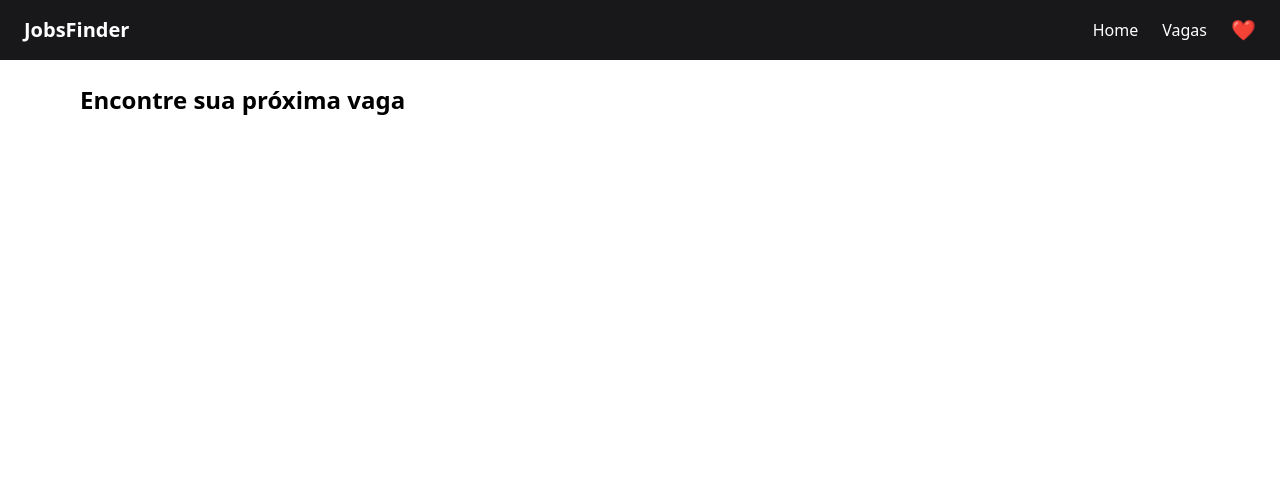
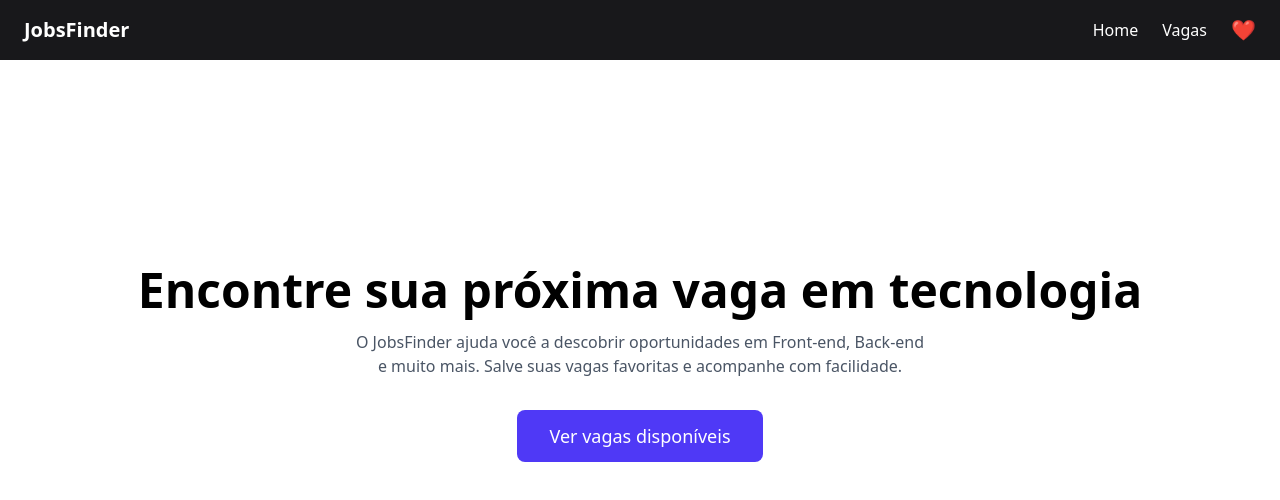
Before and after one commit to GustavoS-Melo/jobs-finder-angular, an Angular app: page / in a window 1280 px wide. Shown: the top 500 px of the page. Built offline with nearby package versions, Linux system fonts and the light colour scheme.

Commit message:
feat: add home page with hero section and call to action

```diff
--- a/src/app/pages/home/home.ts
+++ b/src/app/pages/home/home.ts
@@ -1,8 +1,27 @@
 import { Component } from "@angular/core";
+import { RouterModule } from '@angular/router';
 
 @Component({
-  selector: 'app-home',
   standalone: true,
-  template: `<h2 class="text-2xl font-bold">Encontre sua próxima vaga</h2>`
+  imports: [RouterModule],
+  template: `
+    <section class="min-h-[70vh] flex flex-col justify-center items-center text-center px-4">
+      <h1 class="text-4xl md:text-5xl font-bold mb-4">
+        Encontre sua próxima vaga em tecnologia
+      </h1>
+
+      <p class="text-gray-600 max-w-xl mb-8">
+        O JobsFinder ajuda você a descobrir oportunidades em Front-end,
+        Back-end e muito mais. Salve suas vagas favoritas e acompanhe com facilidade.
+      </p>
+
+      <a
+        routerLink="/jobs"
+        class="bg-indigo-600 text-white px-8 py-3 rounded-lg text-lg font-medium hover:bg-indigo-700 transition"
+      >
+        Ver vagas disponíveis
+      </a>
+    </section>
+  `
 })
 export class HomePage {}
```
